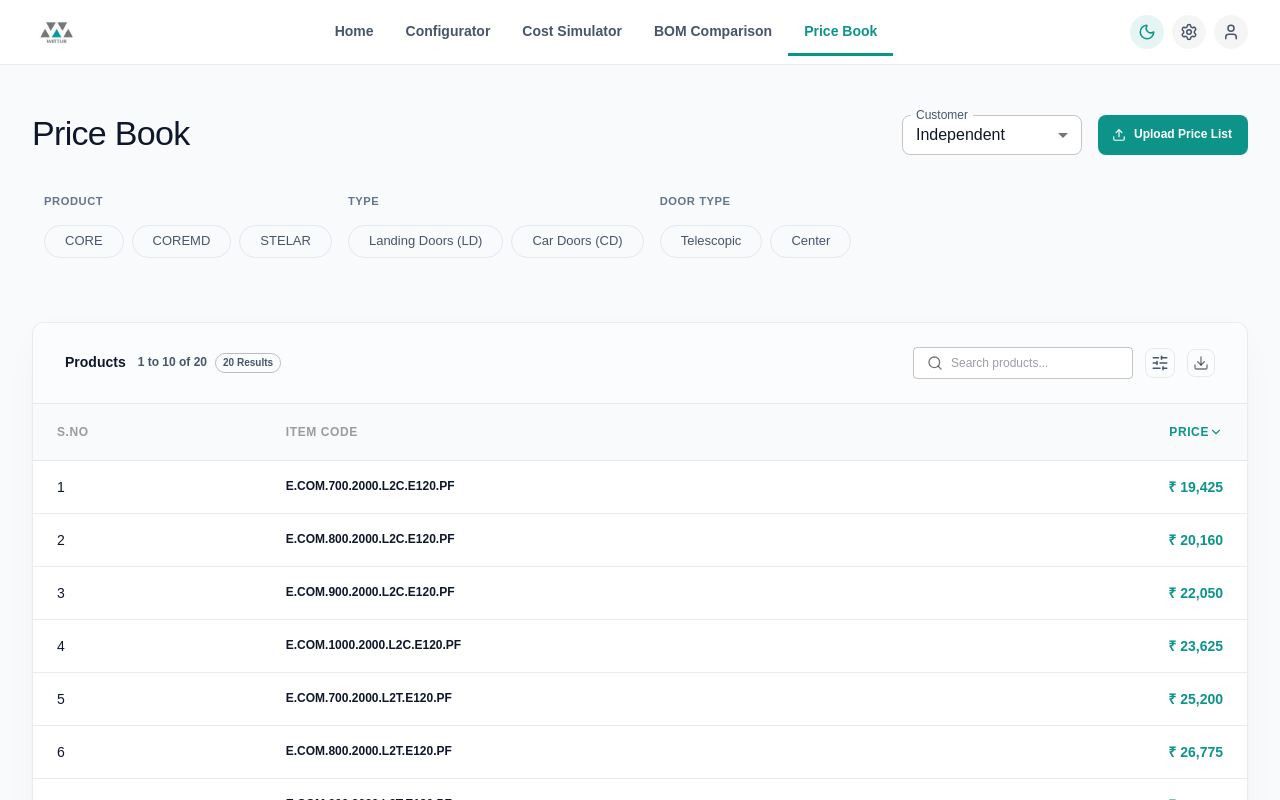
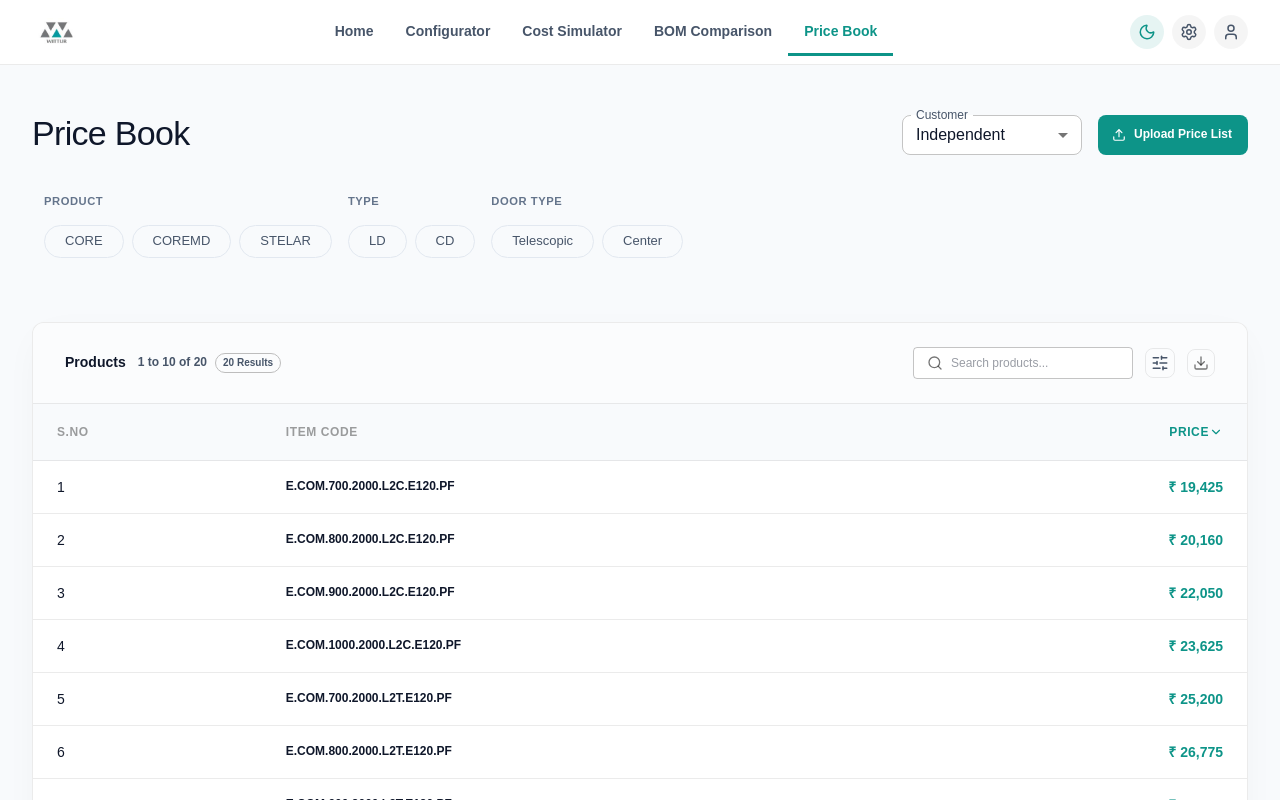
Before and after one commit to sivamsp5820/mvp-wittur, a React (Vite) app: page / in a window 1280 px wide. Shown: the top 800 px of the page. Built offline with nearby package versions, Linux system fonts and the light colour scheme.

Commit message:
feat: implement PriceList component with dynamic column management and material price editing capabilities

```diff
--- a/src/components/PriceList/PriceList.jsx
+++ b/src/components/PriceList/PriceList.jsx
@@ -118,8 +118,8 @@ const INDEPENDENT_CATEGORIES = [
 ];
 
 const INDEPENDENT_TYPES = [
-  { label: 'Landing Doors (LD)', value: 'LD' },
-  { label: 'Car Doors (CD)', value: 'CD' }
+  { label: 'LD', value: 'LD' },
+  { label: 'CD', value: 'CD' }
 ];
 
 const INDEPENDENT_OPENING_TYPES = [
```
